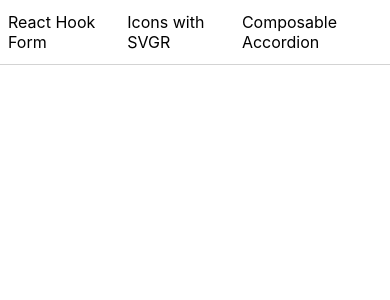
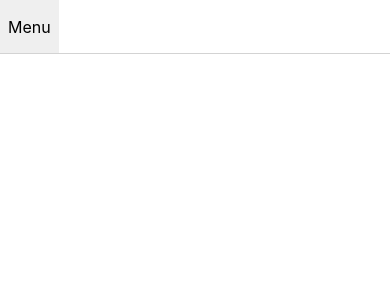
Before and after one commit to bac-dam-1991/custom-time-picker, a React (Create React App) app: page / in a window 390 px wide. Shown: the top 300 px of the page. Built offline with nearby package versions, Linux system fonts and the light colour scheme.

Commit message:
Added use Media query.

```diff
--- a/src/App.tsx
+++ b/src/App.tsx
@@ -1,16 +1,13 @@
-import { Link, Route, Routes } from "react-router-dom";
-import { ComposableAccordionDemo } from "./routes/ComposableAccordion";
-import { IconsWithSvgrDemo } from "./routes/IconsWithSvgrDemo";
-import { ReactHookFormDemos } from "./routes/ReactHookFormDemo";
+import { Route, Routes } from 'react-router-dom';
+import { Navbar } from './components/Navbar';
+import { ComposableAccordionDemo } from './routes/ComposableAccordion';
+import { IconsWithSvgrDemo } from './routes/IconsWithSvgrDemo';
+import { ReactHookFormDemos } from './routes/ReactHookFormDemo';
 
 export const App = () => {
 	return (
 		<>
-      <nav>
-        <Link to={"/demos/react-hook-form"}>React Hook Form</Link>
-        <Link to={"/demos/icons-with-svgr"}>Icons with SVGR</Link>
-        <Link to={"/demos/composable-accordion"}>Composable Accordion</Link>
-      </nav>
+			<Navbar />
 			<Routes>
 				<Route path="/demos/react-hook-form" element={<ReactHookFormDemos />} />
 				<Route path="/demos/icons-with-svgr" element={<IconsWithSvgrDemo />} />
--- a/src/components/Form.module.css
+++ b/src/components/Form.module.css
@@ -12,7 +12,7 @@
 }
 
 .form-standard {
-  width: 400px;
+	width: 100%;
 	margin: auto;
 }
 
--- a/src/components/Icon.tsx
+++ b/src/components/Icon.tsx
@@ -23,5 +23,9 @@
 	const SelectedIcon = IconMap.get(name) as FunctionComponent<
 		SVGProps<SVGSVGElement>
 	>;
-	return <SelectedIcon style={style} />;
+	return (
+		<span style={style}>
+			<SelectedIcon />
+		</span>
+	);
 };
--- /dev/null
+++ b/src/components/Navbar.module.css
@@ -0,0 +1,36 @@
+.menu {
+	cursor: pointer;
+	line-height: 1rem;
+	padding: 0 8px;
+	height: 100%;
+	display: flex;
+	align-items: center;
+}
+
+.menu:hover {
+	background-color: #efefef;
+}
+
+.dropdown {
+	position: absolute;
+	top: 55px;
+	overflow: hidden;
+	display: flex;
+	flex-direction: column;
+	width: 100%;
+	background-color: white;
+	box-shadow: 5px 5px 10px lightgray;
+	z-index: 99;
+}
+
+.dropdown a {
+	padding: 16px;
+}
+
+.dropdown.active {
+	max-width: 100vh;
+}
+
+.dropdown.inactive {
+	max-width: 0;
+}
--- /dev/null
+++ b/src/components/Navbar.tsx
@@ -0,0 +1,53 @@
+import { Link } from 'react-router-dom';
+import { useMediaQuery } from '../hooks/useMediaQuery';
+import styles from './Navbar.module.css';
+import clsx from 'clsx';
+import { useState } from 'react';
+
+export const Navbar = () => {
+	const [open, setOpen] = useState(false);
+
+	const matchMd = useMediaQuery({ direction: 'up', breakpoint: 'md' });
+
+	const dropDownClasses = clsx(
+		styles['dropdown'],
+		open ? styles['active'] : styles['inactive']
+	);
+
+	const Links = () => {
+		return (
+			<>
+				<Link to={'/demos/react-hook-form'} onClick={toggleMenu}>
+					React Hook Form
+				</Link>
+				<Link to={'/demos/icons-with-svgr'} onClick={toggleMenu}>
+					Icons with SVGR
+				</Link>
+				<Link to={'/demos/composable-accordion'} onClick={toggleMenu}>
+					Composable Accordion
+				</Link>
+			</>
+		);
+	};
+
+	const toggleMenu = () => {
+		setOpen(!open);
+	};
+
+	return (
+		<nav>
+			{matchMd ? (
+				<Links />
+			) : (
+				<>
+					<span className={styles['menu']} onClick={toggleMenu}>
+						Menu
+					</span>
+					<div className={dropDownClasses}>
+						<Links />
+					</div>
+				</>
+			)}
+		</nav>
+	);
+};
--- a/src/forms/ShiftForm.tsx
+++ b/src/forms/ShiftForm.tsx
@@ -3,6 +3,7 @@
 import { Button } from '../components/Button';
 import { Form } from '../components/Form';
 import { FormRow } from '../components/FormRow';
+import { useMediaQuery } from '../hooks/useMediaQuery';
 
 export interface ShiftFormFields {
 	startTime: string;
@@ -22,6 +23,8 @@
 	subtitle,
 	title,
 }: ShiftFormProps) => {
+	const matchMd = useMediaQuery({ direction: 'up', breakpoint: 'md' });
+
 	const { handleSubmit, setValue } = useForm<ShiftFormFields>({
 		defaultValues: {
 			startTime: '09:00:00',
@@ -33,7 +36,7 @@
 		<Form onSubmit={handleSubmit(onSubmit)}>
 			<h3>{title}</h3>
 			<h4>{subtitle}</h4>
-			<FormRow>
+			<FormRow style={{ flexDirection: matchMd ? 'row' : 'column' }}>
 				<TimePicker
 					onTimeChange={(value) => setValue('startTime', value)}
 					label="Start time"
@@ -41,6 +44,7 @@
 					defaultHour="09"
 					defaultMinute="30"
 				/>
+
 				<TimePicker
 					onTimeChange={(value) => setValue('endTime', value)}
 					label="End time"
--- /dev/null
+++ b/src/hooks/useMediaQuery.tsx
@@ -0,0 +1,56 @@
+import { useEffect, useState } from 'react';
+
+export type Breakpoint = 'xs' | 'sm' | 'md' | 'lg' | 'xl';
+
+export const breakpointsMap: ReadonlyMap<Breakpoint, number> = new Map([
+	['xs', 480],
+	['sm', 768],
+	['md', 1224],
+	['lg', 1824],
+	['xl', 1920],
+]);
+
+export type MediaQueryDirection = 'up' | 'down';
+
+export type MediaQueryAttribute = 'max-width' | 'min-width';
+
+export const MediaQueryMap: ReadonlyMap<
+	MediaQueryDirection,
+	MediaQueryAttribute
+> = new Map([
+	['up', 'min-width'],
+	['down', 'max-width'],
+]);
+
+export const useMediaQuery = ({
+	direction,
+	breakpoint,
+}: {
+	direction: MediaQueryDirection;
+	breakpoint: Breakpoint;
+}) => {
+	const [match, setMatch] = useState(false);
+
+	useEffect(() => {
+		const mediaAttribute = MediaQueryMap.get(direction);
+		const _breakpoint = breakpointsMap.get(breakpoint);
+
+		const matchWindow = () => {
+			const { matches } = window.matchMedia(
+				`(${mediaAttribute}: ${_breakpoint}px)`
+			);
+
+			setMatch(matches);
+		};
+
+		window.onresize = matchWindow;
+
+		matchWindow();
+
+		return () => {
+			window.onresize = () => {};
+		};
+	}, [breakpoint, direction]);
+
+	return match;
+};
--- a/src/index.css
+++ b/src/index.css
@@ -3,6 +3,7 @@
 		Ubuntu, Cantarell, 'Open Sans', 'Helvetica Neue', sans-serif;
 	padding: 0;
 	margin: 0;
+	box-sizing: border-box;
 }
 
 pre,
@@ -16,19 +17,24 @@
 nav {
 	display: flex;
 	border-bottom: 1px solid lightgray;
+	height: 54px;
+	align-items: center;
+	z-index: 100;
 }
 
 nav a {
-	padding: 12px 8px;
 	text-decoration: none;
 	color: black;
-	height: 100%;
 	transition: 0.2s;
+	font-size: 1rem;
+	line-height: 1rem;
+	display: flex;
+	align-items: center;
+	padding: 0 16px;
 }
 
 nav a:hover {
-	background-color: lightgray;
-	color: white;
+	background-color: #efefef;
 }
 
 .root-container {
```
Also changed, not shown: src/assets/icons/menu-icon.svg (added). Lines whose indentation alone changed are shown as unchanged.
